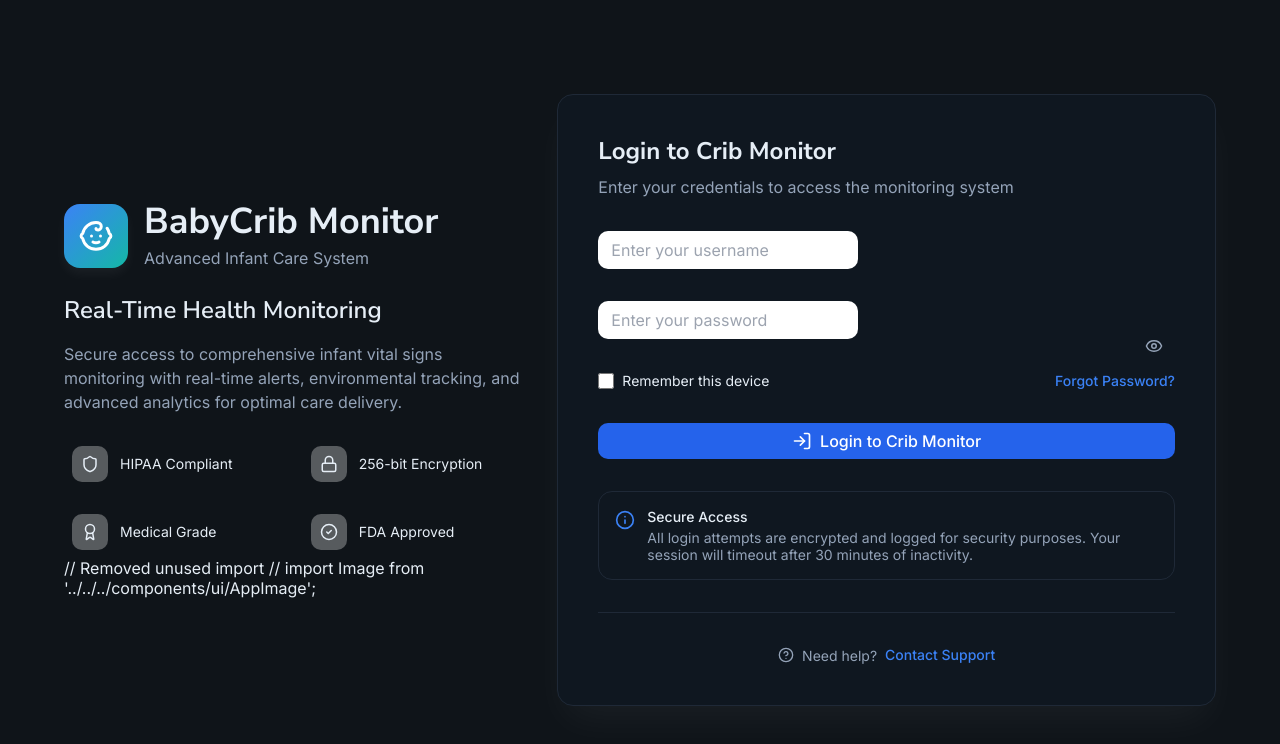
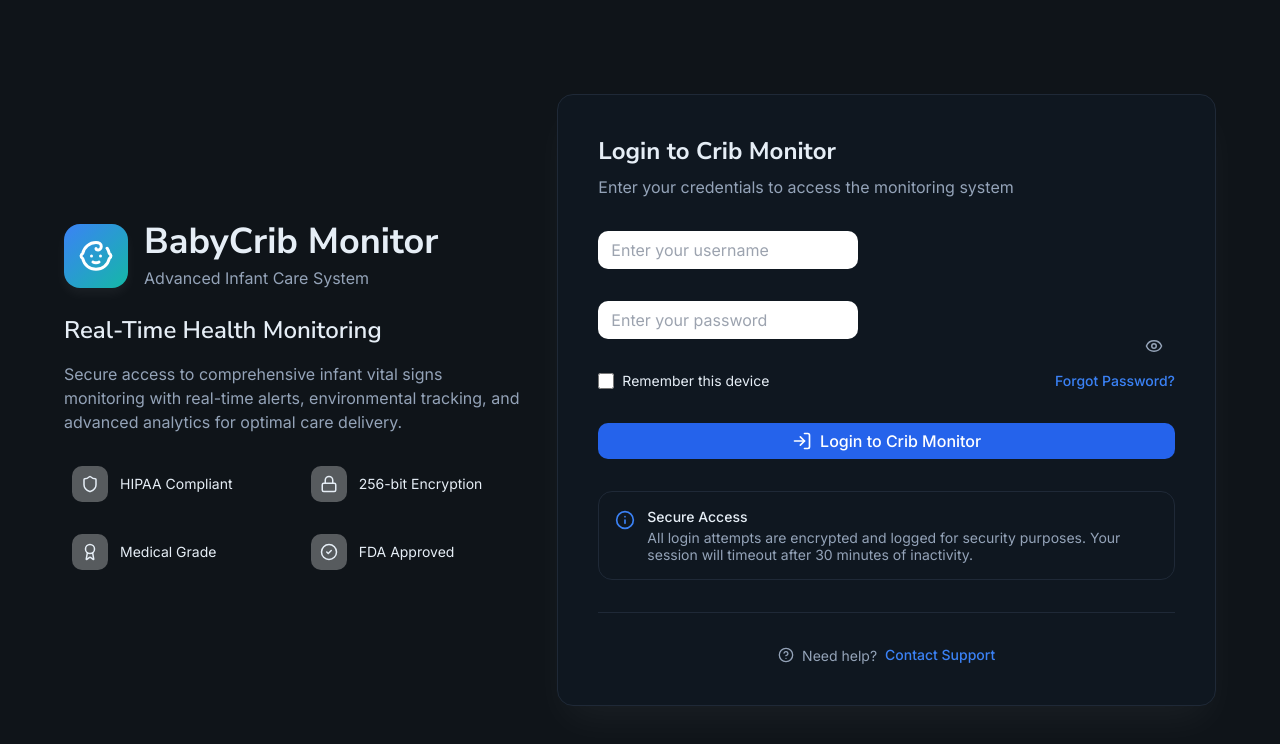
Before and after one commit to 7bhinav/Smart-Crib-, a React (Vite) app: page / in a window 1280 px wide. Shown: the top 744 px of the page. Built offline with nearby package versions, Linux system fonts and the light colour scheme.

Commit message:
Update index.jsx

```diff
--- a/src/pages/login-authentication/components/index.jsx
+++ b/src/pages/login-authentication/components/index.jsx
@@ -114,8 +114,7 @@ const LoginAuthentication = () => {
           </div>
 
           {/* image removed as requested */}
-// Removed unused import
-// import Image from '../../../components/ui/AppImage';
+
         </div>
 
         {/* Right Section - Login Form */}
```
